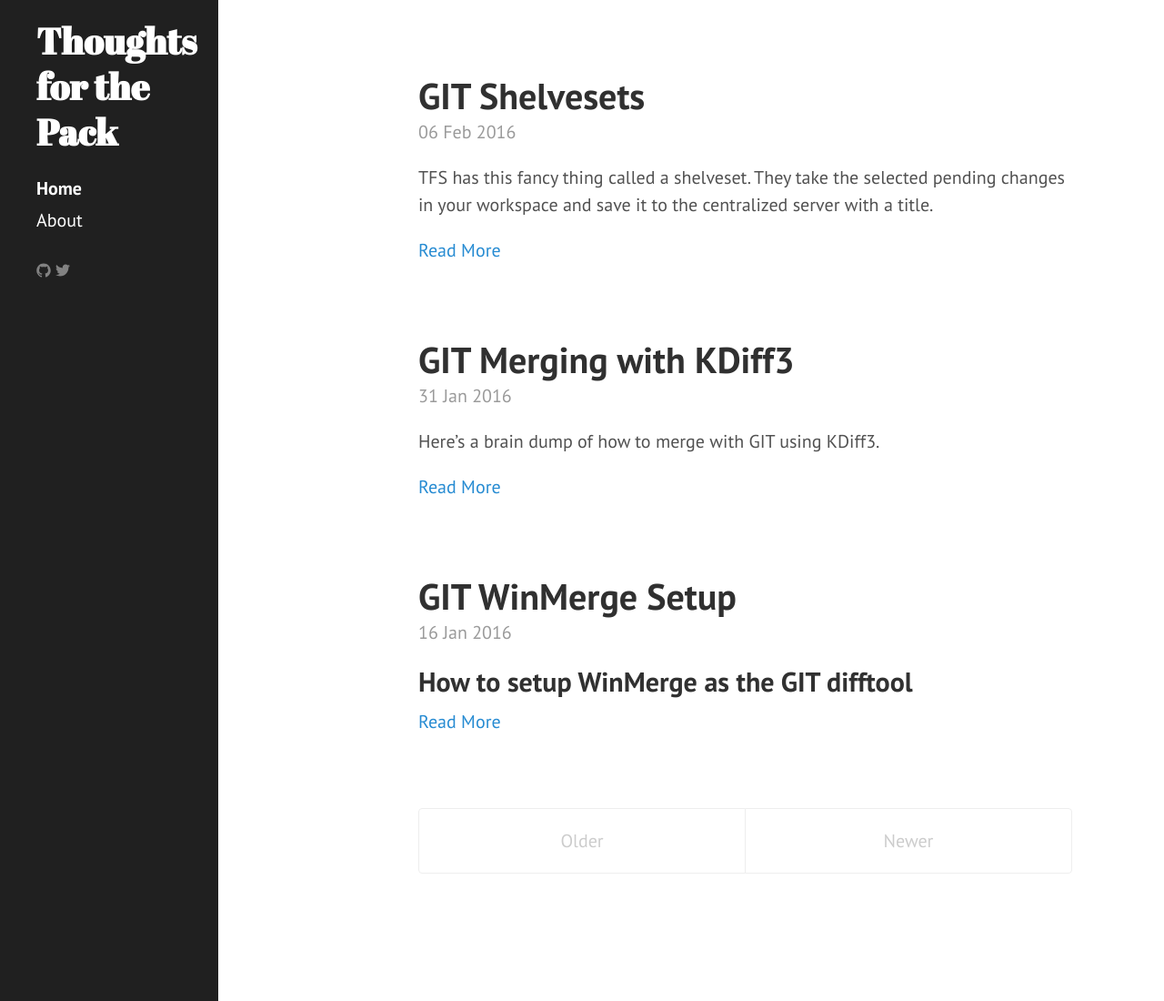
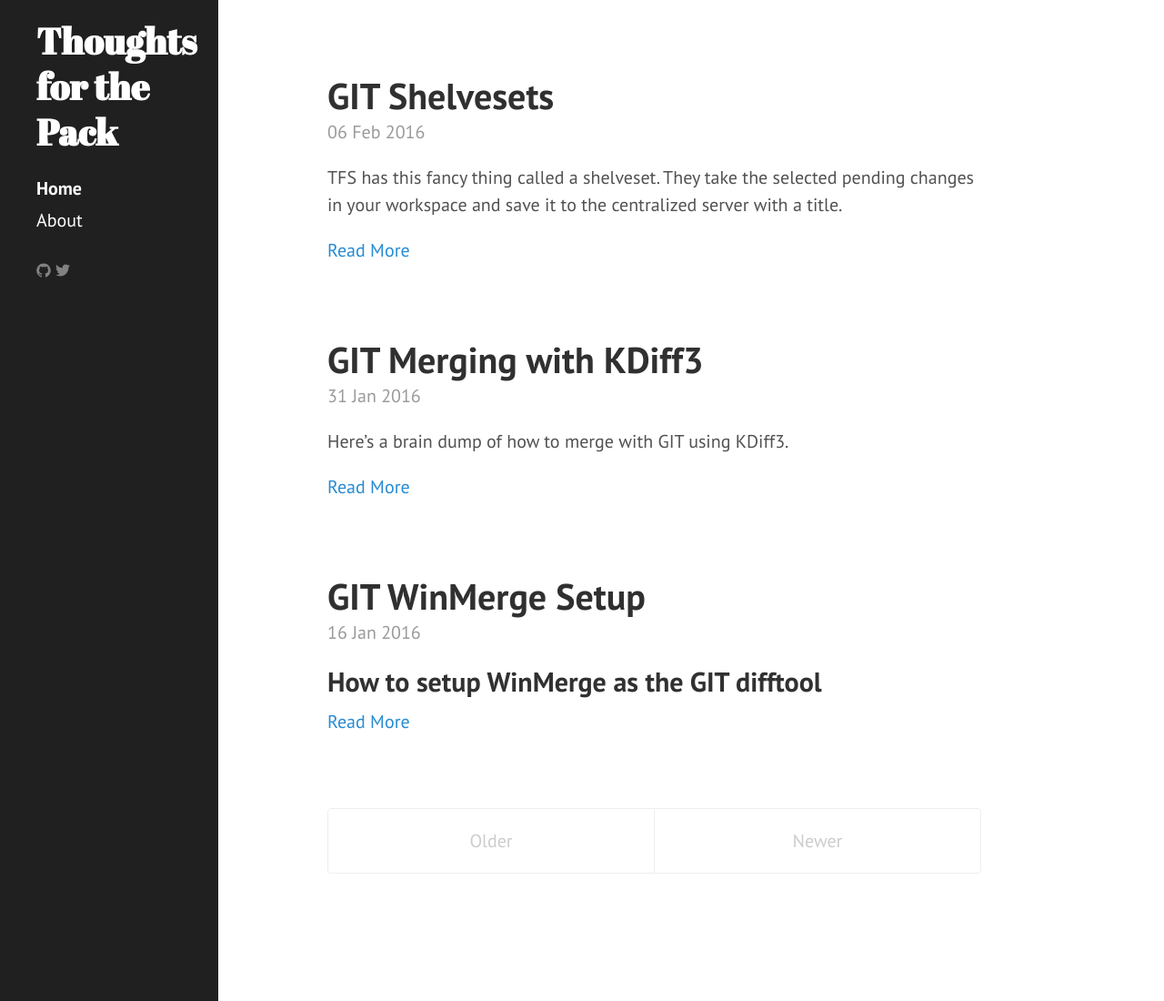
Before and after one commit to mswolfe/mswolfe.github.io, a Jekyll site: the page built from index.html, in a window 1280 px wide and 1100 px high. Shown: the whole window at 91% size. Built offline with Jekyll 4.4.1, drawn with Linux system fonts in a browser that asks for light colours; Markdown is read by kramdown in place of the engine named in the settings; the list of posts is cut into pages by our own code.

Commit message:
Changing the left margin since we shrunk the sidebar.

```diff
--- a/public/css/hyde.css
+++ b/public/css/hyde.css
@@ -151,14 +151,14 @@
 @media (min-width: 48em) {
   .content {
     max-width: 38rem;
-    margin-left: 20rem;
+    margin-left: 15rem;
     margin-right: 2rem;
   }
 }
 
 @media (min-width: 64em) {
   .content {
-    margin-left: 22rem;
+    margin-left: 17rem;
     margin-right: 4rem;
   }
 }
```
